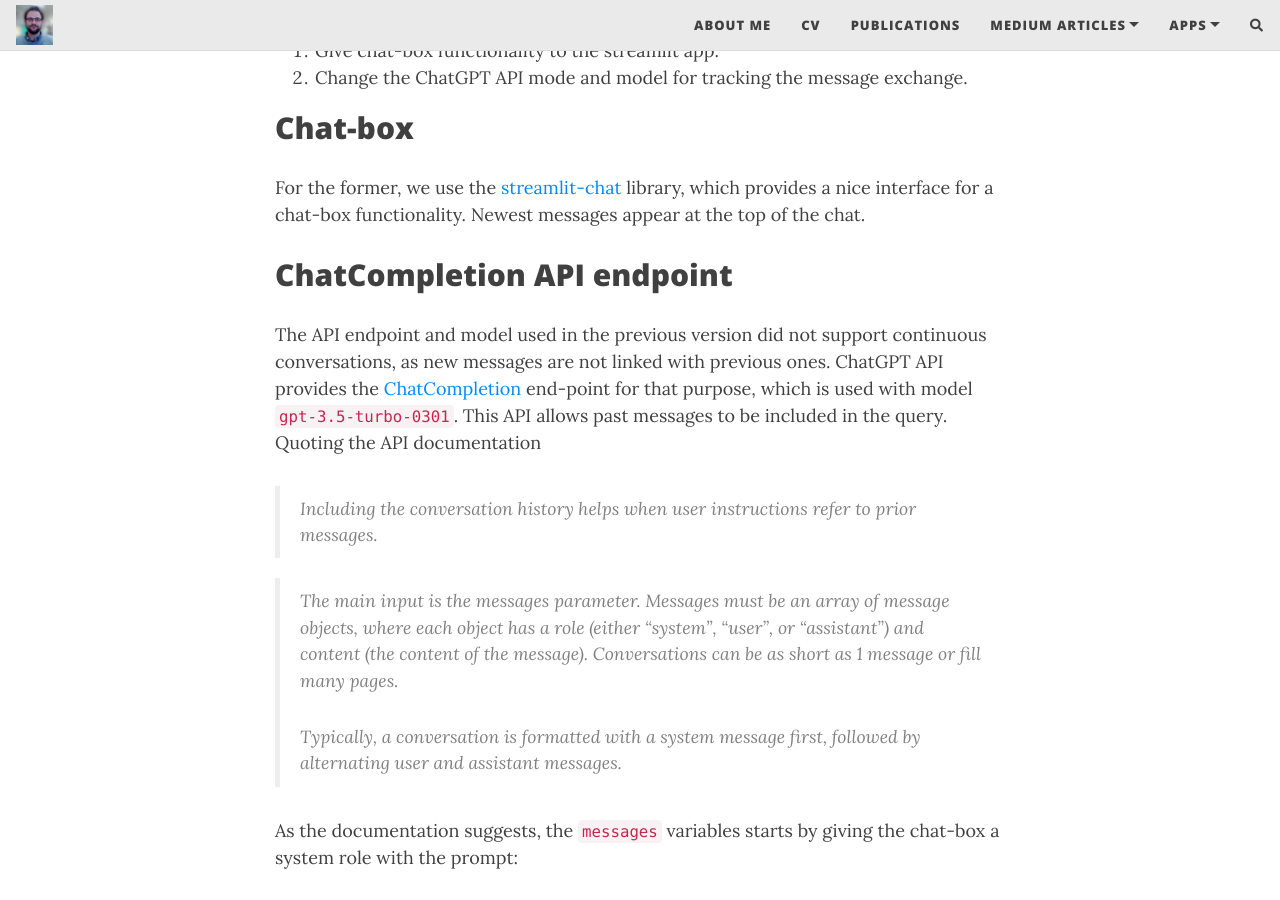
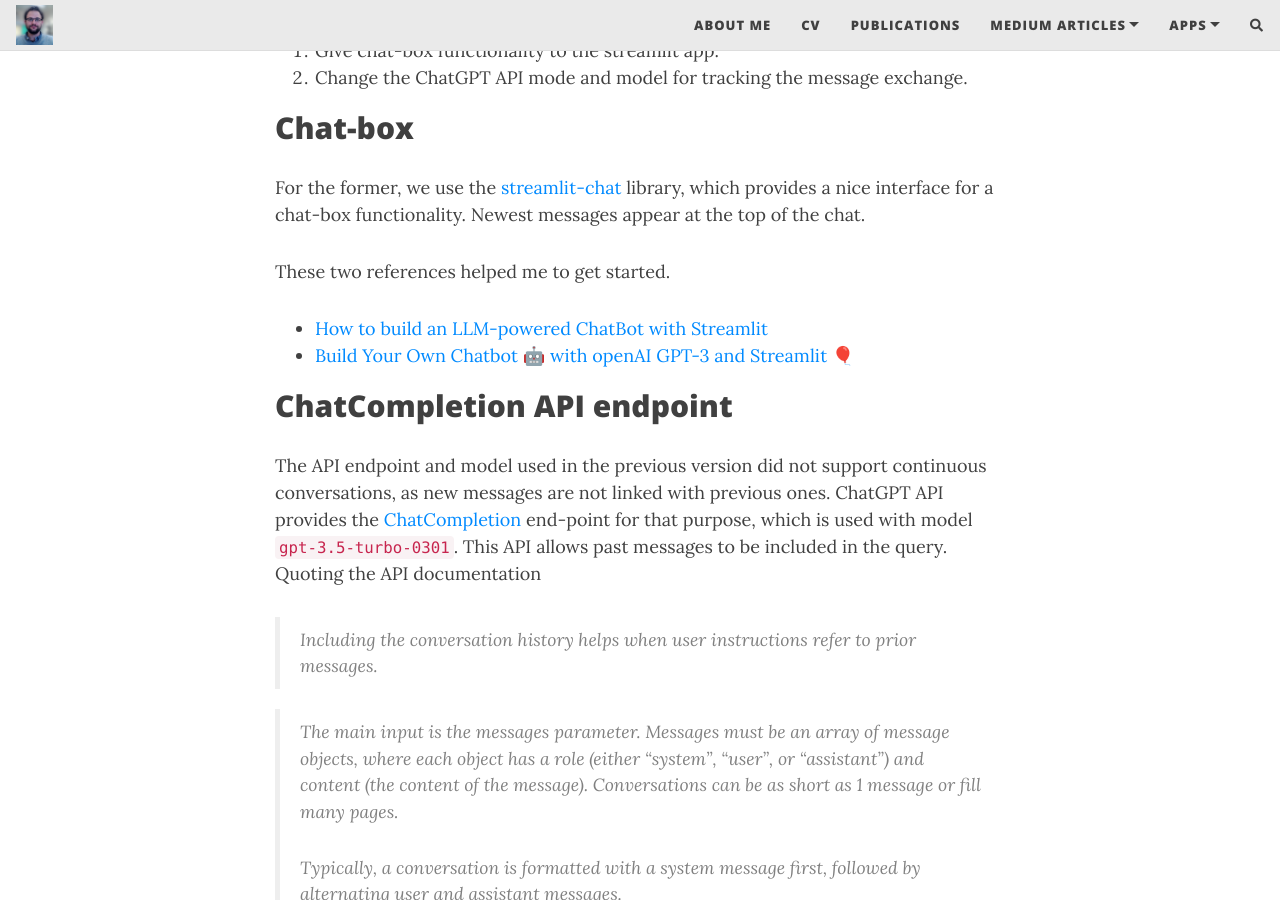
Before and after one commit to giasemidis/giasemidis.github.io, a Jekyll site: the page built from _posts/2023-05-29-chatgpt-chatbox-assistant.md, in a window 1280 px wide and 900 px high, scrolled down 629 px. Built offline with Jekyll 4.4.1, drawn with Linux system fonts in a browser that asks for light colours; nearby versions of some CDN libraries; comment, search, counter and statistics services are not loaded.

Commit message:
added references/links for streamlitchat applications

```diff
--- a/_posts/2023-05-29-chatgpt-chatbox-assistant.md
+++ b/_posts/2023-05-29-chatgpt-chatbox-assistant.md
@@ -20,6 +20,10 @@ We need to make two changes to the previous code:
 ## Chat-box
 
 For the former, we use the [streamlit-chat](https://pypi.org/project/streamlit-chat/) library, which provides a nice interface for a chat-box functionality. Newest messages appear at the top of the chat.
+
+These two references helped me to get started.
+- [How to build an LLM-powered ChatBot with Streamlit](https://blog.streamlit.io/how-to-build-an-llm-powered-chatbot-with-streamlit/)
+- [Build Your Own Chatbot 🤖 with openAI GPT-3 and Streamlit 🎈](https://medium.com/@avra42/build-your-own-chatbot-with-openai-gpt-3-and-streamlit-6f1330876846)
 
 ## ChatCompletion API endpoint
 
```
